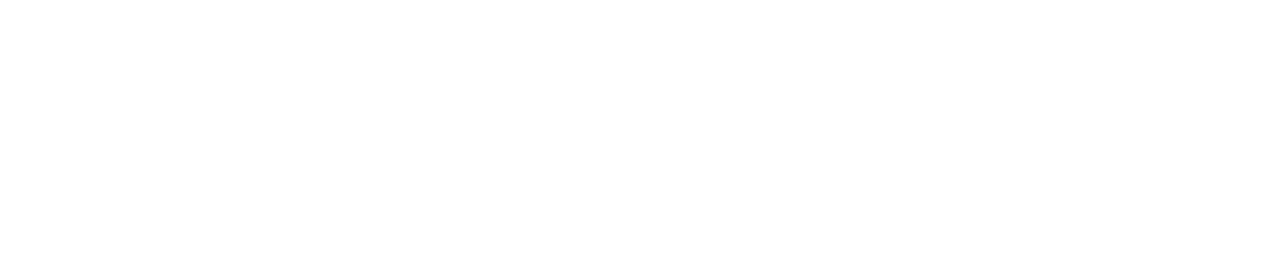
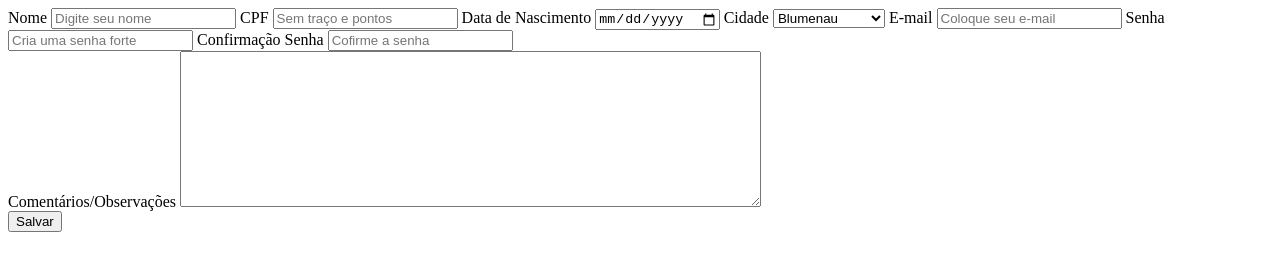
Before and after one commit to ThomBertelli/ctd, a plain HTML site: page front-end-1/aula13/anotacoes/index.html in a window 1280 px wide. Drawn offline with Linux system fonts and the light colour scheme.

Commit message:
ADD anotações aula 13 de FrontEnd 1

```diff
--- a/front-end-1/aula13/anotacoes/index.html
+++ b/front-end-1/aula13/anotacoes/index.html
@@ -7,6 +7,44 @@
     <title>Aula 13</title>
 </head>
 <body>
+    <form>
+        <label for="nome">Nome</label>
+        <input type="text" maxlength="10" id="nome" name="nome" placeholder="Digite seu nome">
 
+        <label for="socialNumber">CPF</label>
+        <input type="text" id="socialNumber" name="socialNumber" placeholder="Sem traço e pontos">
+
+        <label for="nascimento">Data de Nascimento</label>
+        <input type="date" id="nascimento" name="nascimento">
+
+        <label for="city">Cidade</label>
+        <select nome="city" id="city">
+            <option value="Blumenau">Blumenau</option>
+            <option value="Joinville">Joinville</option>
+            <option value="Rio do Sul">Rio do Sul</option>
+            <option value="Jaraguá do Sul">Jaraguá do Sul</option>
+            <option value="Araquari">Araquari</option>
+            <option value="Barra Velha">Barra Velha</option>
+        </select>
+
+        <label for="email">E-mail</label>
+        <input type="email" id="email" name="email" placeholder="Coloque seu e-mail">
+
+        <label for="password">Senha</label>
+        <input type="password" id="password" name="password" placeholder="Cria uma senha forte">
+
+        <label for="passwordConfirm">Confirmação Senha</label>
+        <input type="passwordConfirm" id="passwordConfirm" name="passwordConfirm" placeholder="Cofirme a senha">
+
+        <div>
+            <label for="coments">Comentários/Observações</label>
+            <textarea name="coments" id="" cols="70" rows="10" ></textarea>
+        </div>
+        <div>
+            <button type="submit">Salvar</button>
+        </div>
+
+
+    </form>
 </body>
 </html>
```
